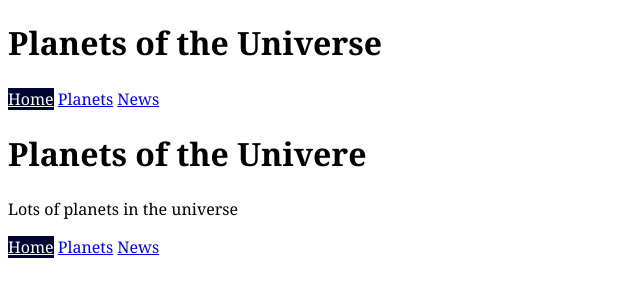
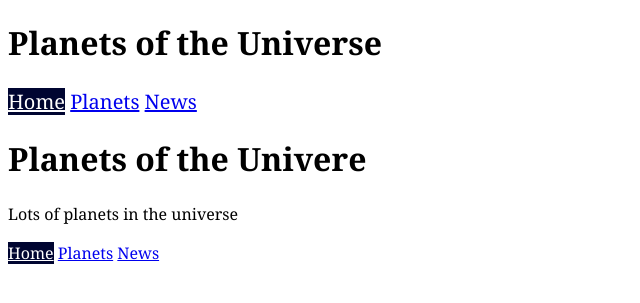
Before and after one commit to cherryui/planets, a Jekyll site: the page built from index.html, in a window 1280 px wide. Shown: the top 303 px of the page, without its empty margins (0-640 px from the left). Built offline with Jekyll 4.4.1, drawn with Linux system fonts in a browser that asks for light colours; Markdown is read by kramdown in place of the engine named in the settings.

Commit message:
adding_css

```diff
--- a/_includes/nav.html
+++ b/_includes/nav.html
@@ -1,5 +1,5 @@
 <nav>
-	  	<ul class='nav'>
+	  	<ul class='nav {{include.navclass}}'>
 	  		<li><a href="{{site.baseurl}}/index.html" class="{% if page.url == '/' %}current{% endif %}">Home</a></li>
 	  		<li><a href="{{site.baseurl}}/planets.html">Planets</a></li>
 	  		<li><a href="{{site.baseurl}}/news.html" class="{% if page.url == '/news.html' %}current{% endif %}">News</a></li>
--- a/_layouts/default.html
+++ b/_layouts/default.html
@@ -8,11 +8,12 @@
 <body>
   <header>
   	<h1>Planets of the Universe</h1>
-	{% include nav.html %}
+
+	{% include nav.html navclass='nav-top' %}
   </header>
   {{content}}
   <footer>
-  	 {% include nav.html %}
+  	 {% include nav.html navclass='nav-bottom' %}
   </footer>
 </body>
 </html>
--- a/css/common.css
+++ b/css/common.css
@@ -21,3 +21,7 @@
 .nav > li {
   display: inline-block;
 }
+
+.nav-top {
+  font-size: 1.25rem;
+}
```
Also changed, not shown: 3 other files.
